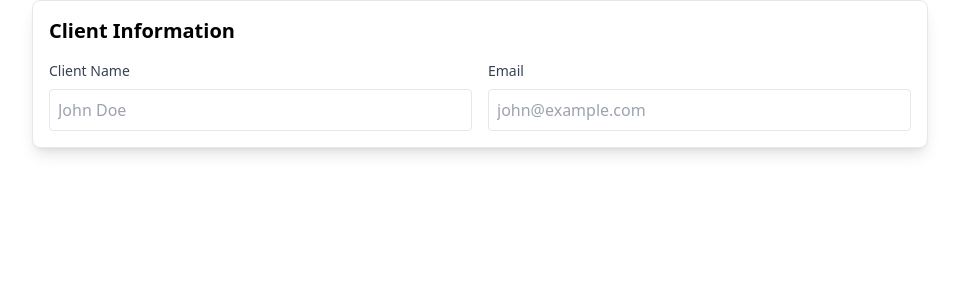
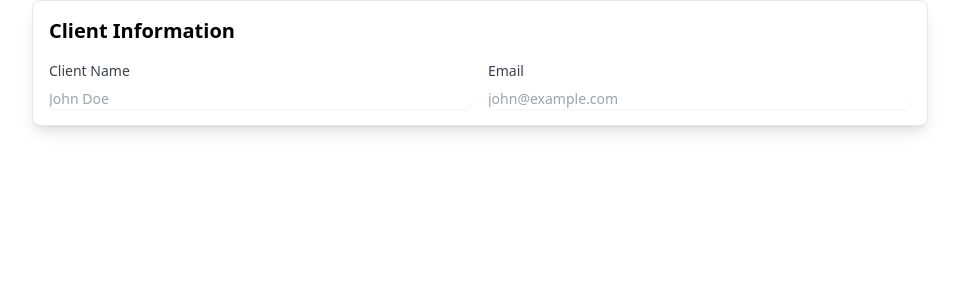
Before and after one commit to ryanheenan/program-form, a Next.js app: page / in a window 1280 px wide. Shown: the top 300 px of the page, without its empty margins (160-1119 px from the left). Built offline with nearby package versions, Linux system fonts and the light colour scheme.

Commit message:
Update input.js

```diff
--- a/components/ui/input.js
+++ b/components/ui/input.js
@@ -1,3 +1,6 @@
 export const Input = (props) => (
-  <input {...props} className="border p-2 rounded w-full" />
+  <input
+    {...props}
+    className="mt-1 block w-full rounded-md border-gray-300 shadow-sm focus:border-indigo-500 focus:ring-indigo-500 sm:text-sm"
+  />
 );
```
